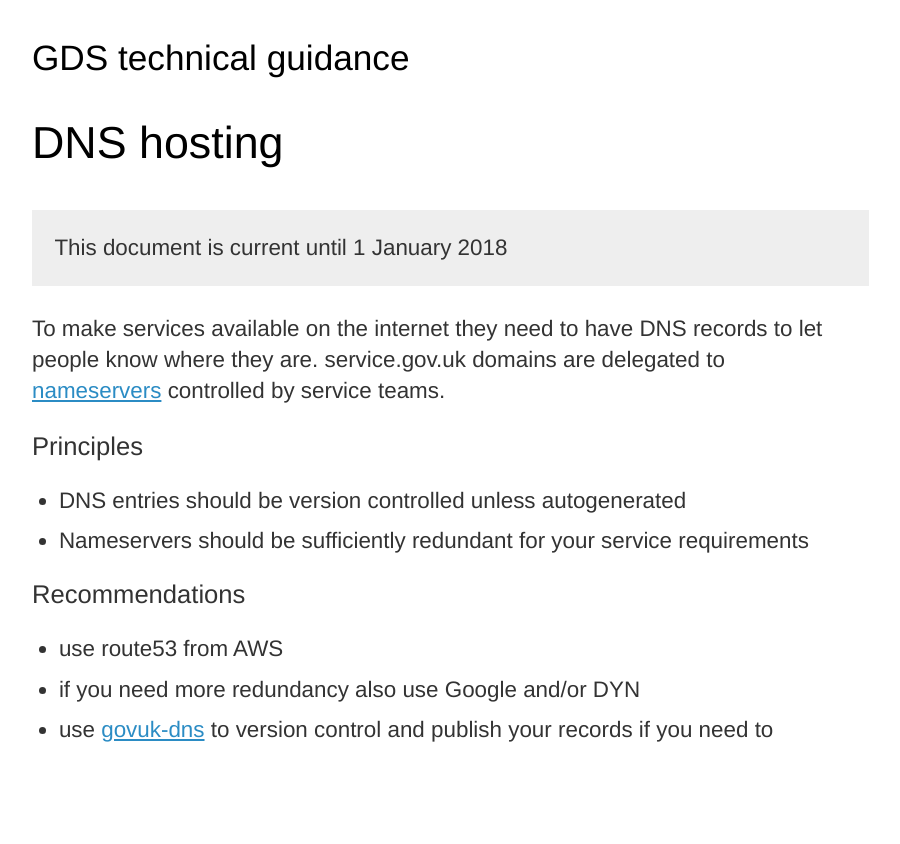
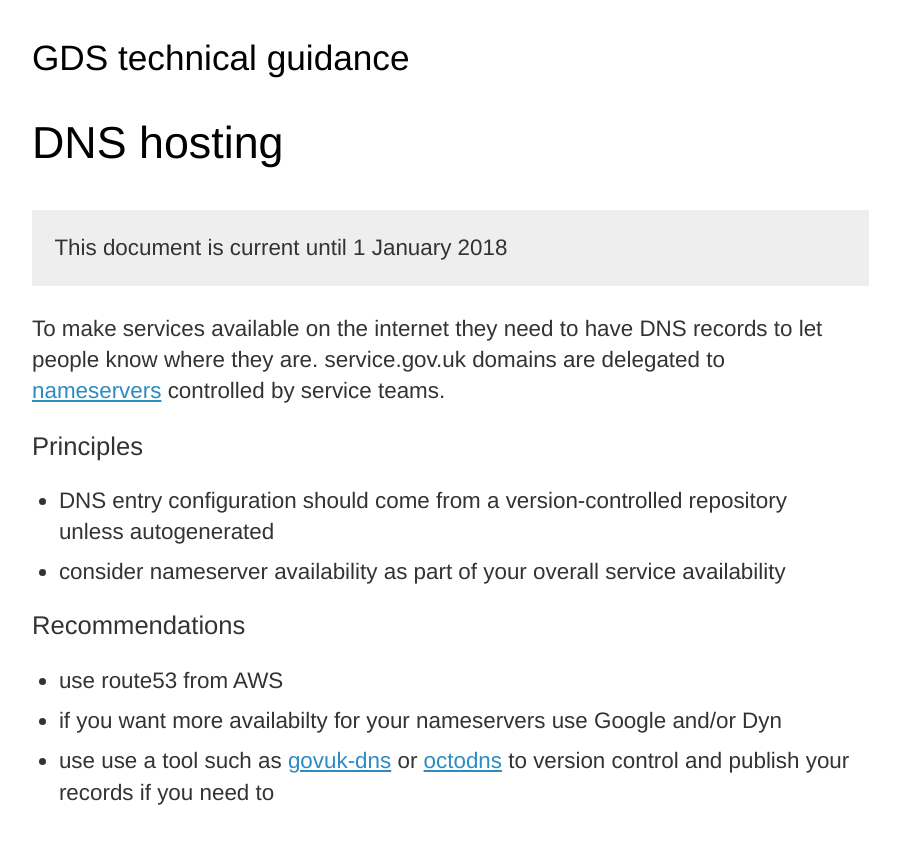
Before and after one commit to alphagov/gds-way, a Jekyll site: the page built from dns-hosting.md, in a window 1280 px wide. Shown: the top 844 px of the page, without its empty margins (8-908 px from the left). Built offline with Jekyll 4.4.1, drawn with Linux system fonts in a browser that asks for light colours.

Commit message:
Add some changes to clarify some points

```diff
--- a/dns-hosting.md
+++ b/dns-hosting.md
@@ -9,12 +9,12 @@ service.gov.uk domains are delegated to [nameservers](https://www.gov.uk/service
 
 ## Principles
 
-- DNS entries should be version controlled unless autogenerated
-- Nameservers should be sufficiently redundant for your service requirements
+- DNS entry configuration should come from a version-controlled repository unless autogenerated
+- consider nameserver availability as part of your overall service availability
 
 
 ## Recommendations
 
 - use route53 from AWS
-- if you need more redundancy also use Google and/or DYN
-- use [govuk-dns](https://github.com/alphagov/govuk-dns) to version control and publish your records if you need to
+- if you want more availabilty for your nameservers use Google and/or Dyn
+- use use a tool such as [govuk-dns](https://github.com/alphagov/govuk-dns) or [octodns](https://github.com/github/octodns) to version control and publish your records if you need to
```
